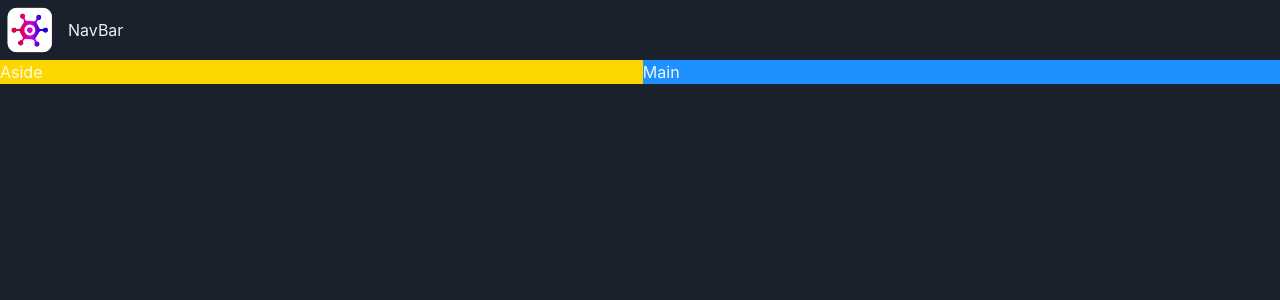
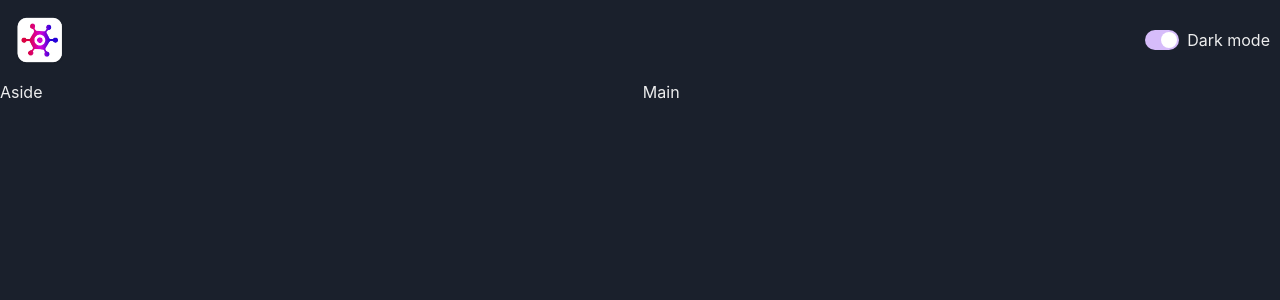
Before and after one commit to adityaVelhal/rawg-clone, a React (Vite) app: page / in a window 1280 px wide. Shown: the top 300 px of the page. Built offline with nearby package versions, Linux system fonts and the light colour scheme.

Commit message:
built the color mode switch

```diff
--- a/src/App.tsx
+++ b/src/App.tsx
@@ -13,13 +13,9 @@
                 <NavBar />
             </GridItem>
             <Show above="lg">
-                <GridItem area="aside" bg="gold">
-                    Aside
-                </GridItem>
+                <GridItem area="aside">Aside</GridItem>
             </Show>
-            <GridItem area="main" bg="dodgerblue">
-                Main
-            </GridItem>
+            <GridItem area="main">Main</GridItem>
         </Grid>
     );
 }
--- /dev/null
+++ b/src/components/ColorModeSwitch.tsx
@@ -0,0 +1,17 @@
+import { HStack, Switch, Text, useColorMode } from '@chakra-ui/react';
+
+const ColorModeSwitch = () => {
+    const { toggleColorMode, colorMode } = useColorMode();
+    return (
+        <HStack>
+            <Switch
+                colorScheme="purple"
+                isChecked={colorMode === 'dark'}
+                onChange={toggleColorMode}
+            />
+            <Text>Dark mode</Text>
+        </HStack>
+    );
+};
+
+export default ColorModeSwitch;
--- a/src/components/NavBar.tsx
+++ b/src/components/NavBar.tsx
@@ -1,14 +1,14 @@
-import { HStack, Image, Text } from '@chakra-ui/react'
-import logo from '../assets/logo.webp'
-import { px } from 'framer-motion'
+import { HStack, Image } from '@chakra-ui/react';
+import logo from '../assets/logo.webp';
+import ColorModeSwitch from './ColorModeSwitch';
 
 const NavBar = () => {
-  return (
-    <HStack>
-        <Image src={logo} boxSize='60px'/>
-        <Text>NavBar</Text>
-    </HStack>
-  )
-}
+    return (
+        <HStack justifyContent="space-between" padding="10px">
+            <Image src={logo} boxSize="60px" />
+            <ColorModeSwitch />
+        </HStack>
+    );
+};
 
-export default NavBar
+export default NavBar;
```
